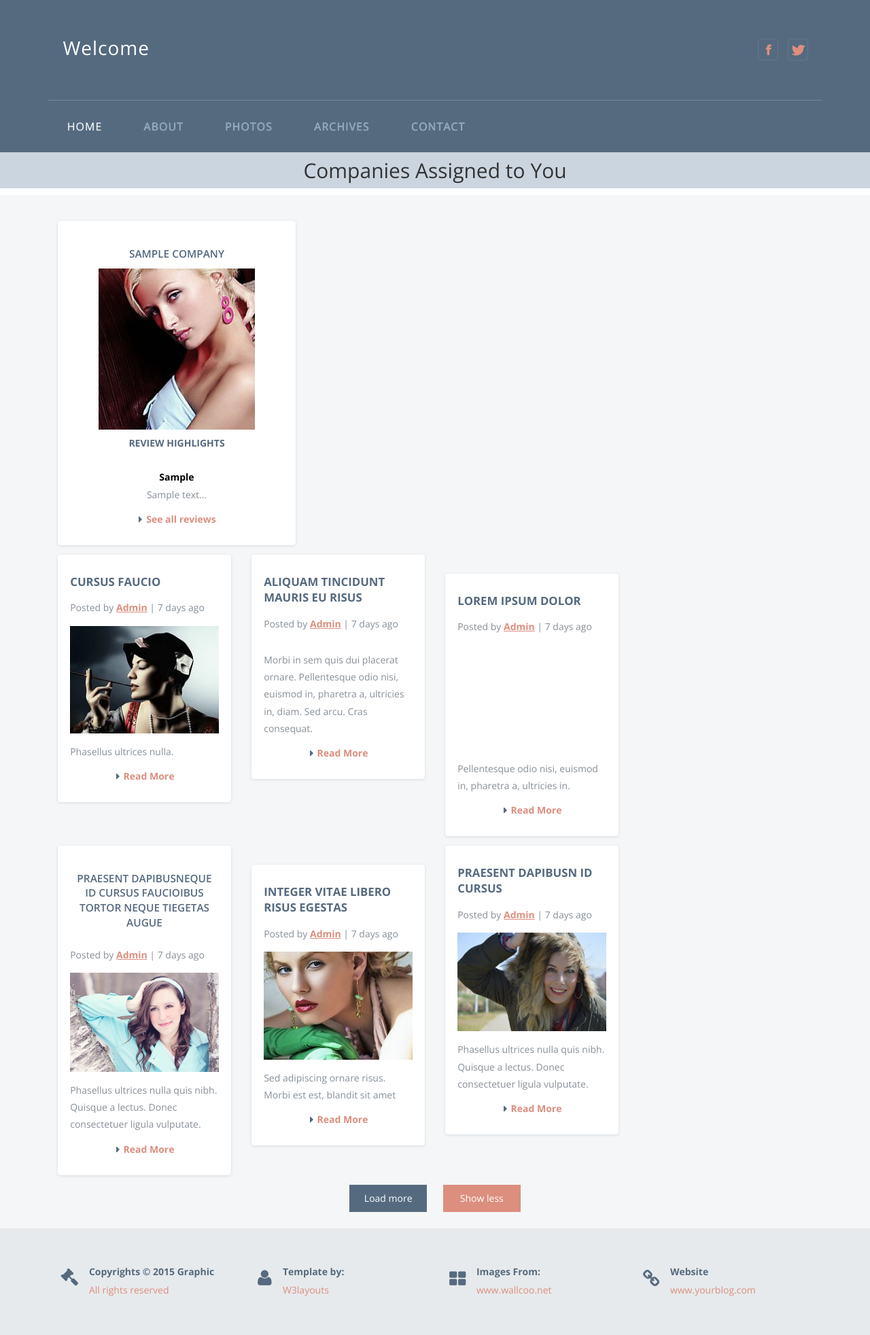
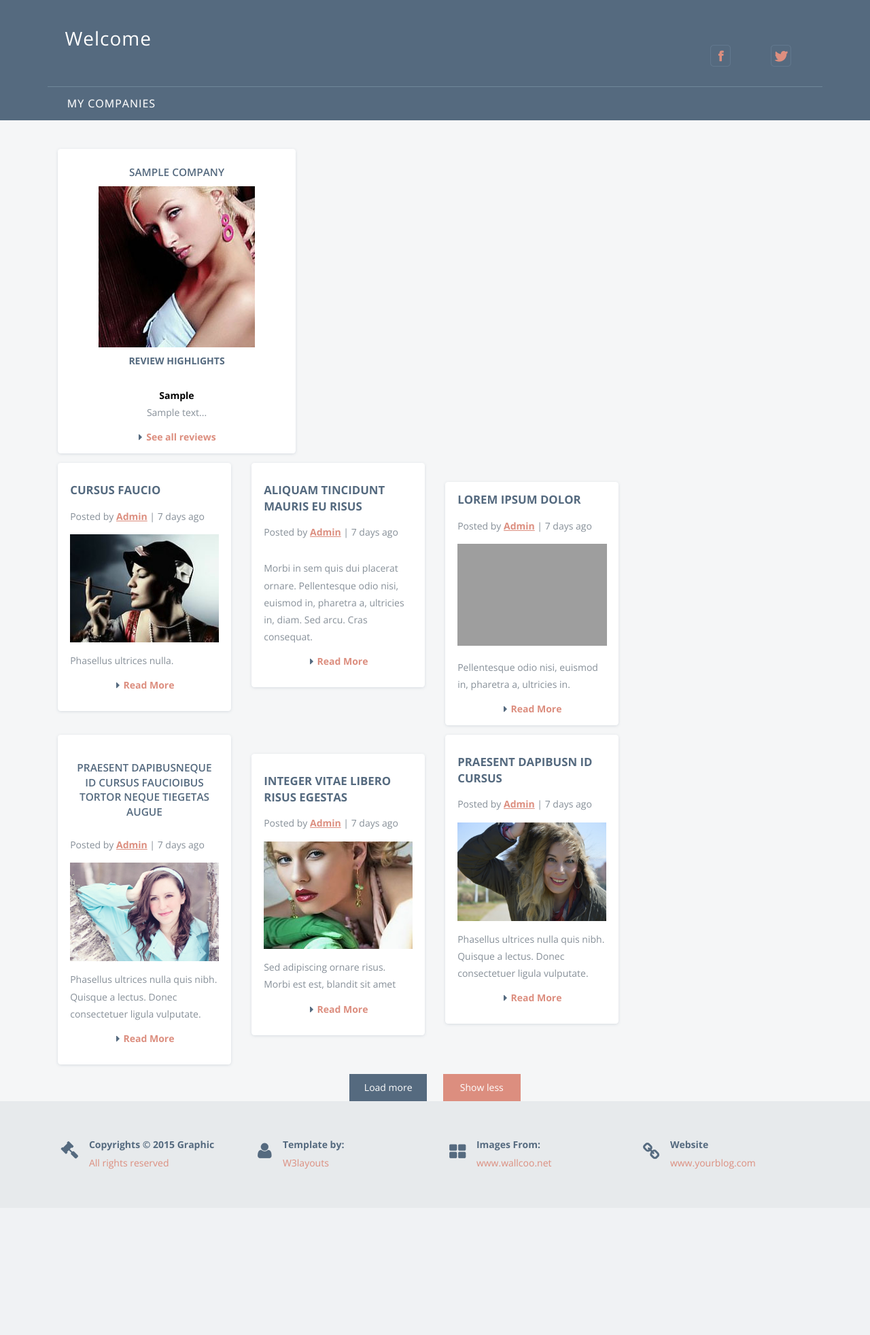
Before and after one commit to dan214/Customer-Feedback, a Django app: template feedback/templates/index.html in a window 1280 px wide. Shown: the whole page at 68% size. After the commit the page ends 1720 px from the top, so only its background shows below. Run offline with Django 3.2, Linux system fonts and the light colour scheme; the template is opened without the code that fills it: most values are stand-ins (such as "Sample title", 1, 10 or a date in 2020); parts of the project's set-up code (start-up, migrations or seed data) failed here and were passed over; some libraries are stand-ins or nearby versions; grey boxes are pictures that could not be loaded.

Commit message:
Add functionality to index

```diff
--- a/feedback/static/feedback/css/style.css
+++ b/feedback/static/feedback/css/style.css
@@ -19,7 +19,7 @@
 	-ms-transition:0.5s all;
 }
 .header {
-	padding: 2em 0;
+	padding: 1em 3px 0px;
 	border-bottom: 1px solid #6f879a;
 }
 .logo a{
@@ -35,6 +35,17 @@
 .logo {
 	float: left;
 
+}
+
+.header-right a {
+    color: #fff;
+    position: relative;
+    display: inline-block;
+    letter-spacing: 1px;
+    font-size: 28px;
+    font-weight: 500;
+    margin: 0.8em;
+    display: block;
 }
 
 .head-nav ul li{
@@ -103,9 +114,7 @@
 	transform: scale(0.9);
 	opacity: 0;
 }
-.head-nav {
-	padding: 1em 0;
-}
+
 .header-right ul li {
 	display: inline-block;
 	float: left;
@@ -181,7 +190,6 @@
 }
 .content{
 	background:#f5f6f7;
-	padding:1em 0;
 }
 .dapibus {
 	background: #fff;
@@ -278,7 +286,7 @@
 }
 .lorem {
 	background: #fff;
-	padding: 2em 1.3em;
+	padding: 1em 1.3em;
 	margin: 2em 0 0;
 	box-shadow: 0px 1px 5px -1px rgba(104, 123, 144, 0.31);
 	border-radius: 0.3em;
@@ -855,7 +863,6 @@
 }
 .load_more{
 	text-align:center;
-	padding: 10px 0;
 }
 .l_g {
 	margin: 1em 0px;
--- /dev/null
+++ b/feedback/static/feedback/js/app.js
@@ -0,0 +1,7 @@
+/**
+ * Created by dan_the_great on 8/2/2017.
+ */
+$(document).ready(function(){
+       $(".lorem").fadeIn(6000);
+       console.log('past fade')
+   })
--- a/feedback/templates/base.html
+++ b/feedback/templates/base.html
@@ -13,6 +13,7 @@
 <script type="application/x-javascript"> addEventListener("load", function() { setTimeout(hideURLbar, 0); }, false); function hideURLbar(){ window.scrollTo(0,1); } </script>
 <link href='http://fonts.googleapis.com/css?family=Open+Sans:400,300,600,700,800' rel='stylesheet' type='text/css'>
 <script src="{% static 'feedback/js/jquery.min.js' %}"></script>
+<script src="{% static 'feedback/js/app.js' %}" type="text/javascript"></script>
     <script>
 		$(document).ready(function () {
 		    size_li = $("#myList li").size();
@@ -51,12 +52,7 @@
 				<div class="head-nav">
 					<span class="menu"> </span>
 						<ul class="cl-effect-15">
-						<li class="active"><a href="index.html">HOME</a></li>
-							<li><a href="about.html" data-hover="ABOUT">ABOUT</a></li>
-							<li><a href="photos.html" data-hover="PHOTOS">PHOTOS</a></li>
-							<li><a href="404.html" data-hover="ARCHIVES">ARCHIVES</a></li>
-							<li><a href="contact.html" data-hover="CONTACT">CONTACT</a></li>
-								<div class="clearfix"> </div>
+						<li class="active"><a href="index.html">My Companies</a></li>
 						</ul>
 				</div>
 
--- a/feedback/templates/index.html
+++ b/feedback/templates/index.html
@@ -2,15 +2,6 @@
 {% load static %}
 {% block head_title %} {{ user.email }}{% endblock head_title %}
 {% block content %}
-
-<!-- header -->
-<h2 style="
-    text-align: center;
-    padding-top: 10px;
-    background: #cad5e0;
-    padding-bottom: 10px;
-">Companies Assigned to You</h2>
-
 
 <!-- content -->
 <div class="content">
@@ -24,16 +15,16 @@
 
 						<div class="l_g">
                              {% for company in object_list %}
-							<div class="col-md-4 praesent">
+							<div class="col-md-4 integ">
 								<div class="l_g_r">
-									<div class="dapibus">
+									<div class="lorem">
 
 										<h2>{{ company.name }}</h2>
 										<a href="details.html"><img src="{% static 'feedback/images/img1.jpg' %}" class="img-responsive" alt=""></a>
                                     <div class ="companyContent" style="padding: 10px 40px 0px 40px;">
                                     <center>
                                         <h4 style="text-align: center !important;">Review Highlights</h4>
-										<p style="text-align: center;">{% for review in company.feedback_set.all|slice:"3" %}
+										<p style="text-align: center;">{% for review in company.feedback_set.all|slice:"2" %}
                                             <b style="color: black">{{ review.first_name }}</b><br>
                                             {{ review.comment }}..<br />
                                         {% endfor %}</p>
@@ -226,4 +217,7 @@
 			    </div>
 	</div>
 </div>
+    <script>
+
+    </script>
 {% endblock content %}
```
Also changed, not shown: db.sqlite3.
